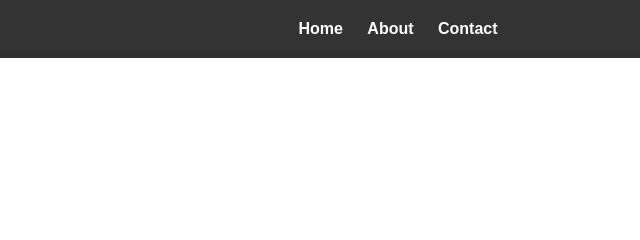
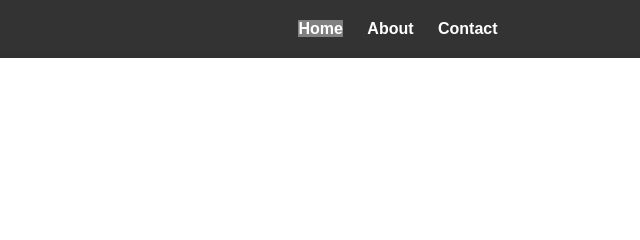
Before and after one commit to DevJosh101/Websections, a plain HTML site: page index.html in a window 1280 px wide. In both pictures the pointer is over the link "Home". Shown: the top 240 px of the page, 232-872 px from the left. Drawn offline with Linux system fonts and the light colour scheme.

Commit message:
Update style.css

```diff
--- a/style.css
+++ b/style.css
@@ -33,6 +33,9 @@ nav a {
     color: #fff;
     font-weight: bold;
 }
+ul li a:hover{
+background-color:Gray;
+}
 
 .fullscreen {
     height: 100vh; /* Set the section's height to full viewport height */
```
